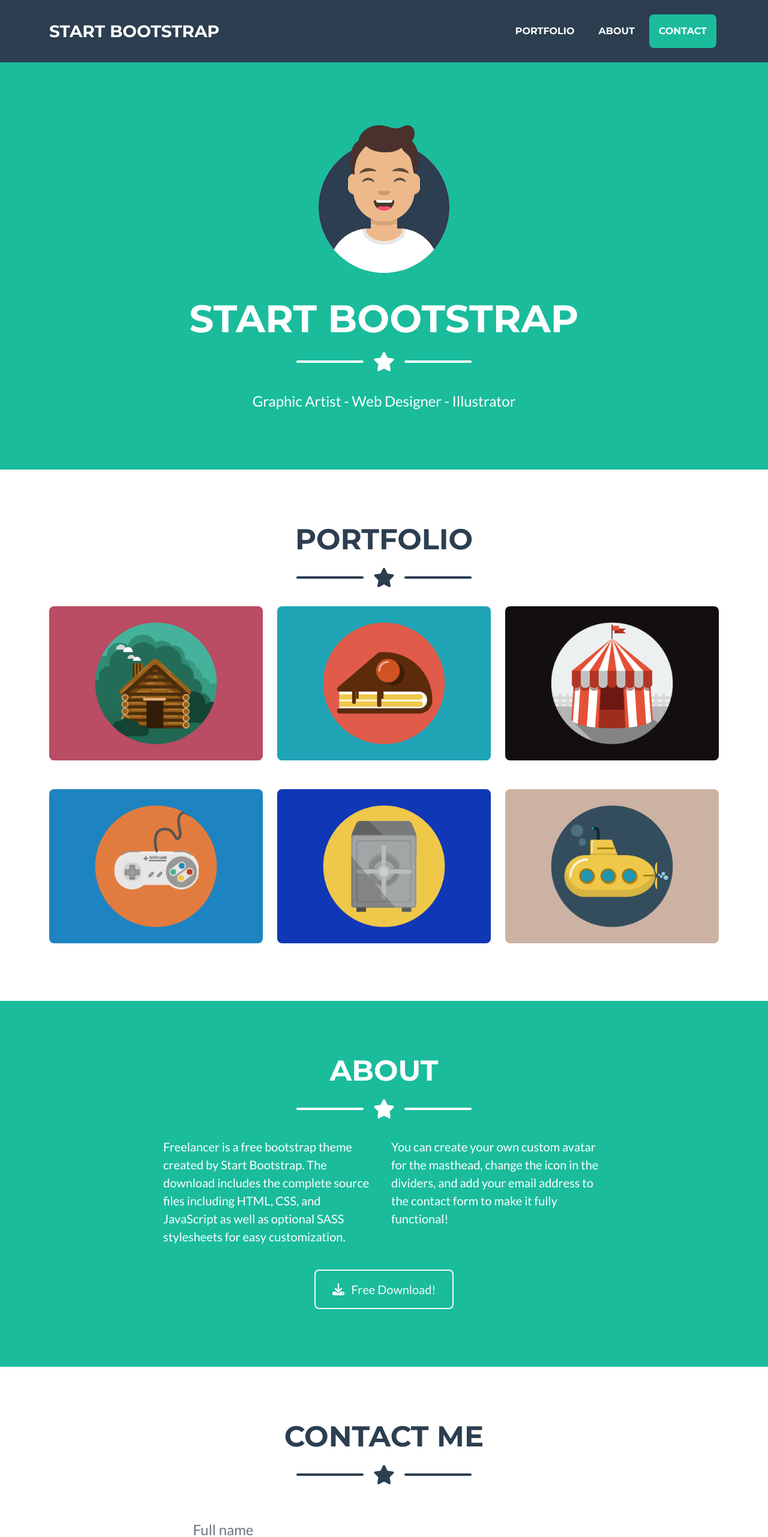
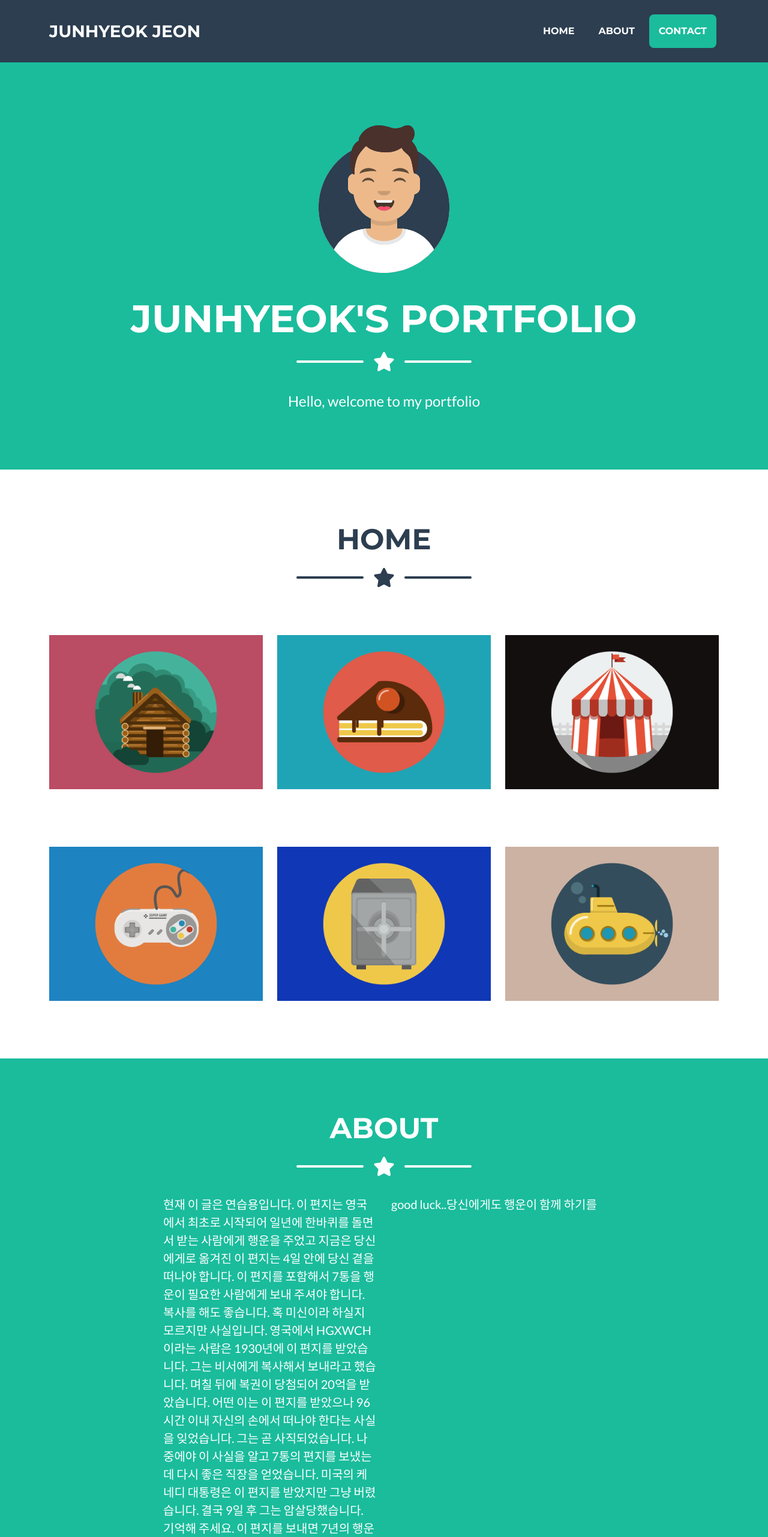
Before and after one commit to JunHyeok-Jeon/JunHyeok-Jeon.github-io, a plain HTML site: page index.html in a window 1280 px wide. Shown: the top 2563 px of the page at 60% size. Drawn offline with nearby package versions, Linux system fonts and the light colour scheme.

Commit message:
practice

```diff
--- a/index.html
+++ b/index.html
@@ -5,7 +5,7 @@
         <meta name="viewport" content="width=device-width, initial-scale=1, shrink-to-fit=no" />
         <meta name="description" content="" />
         <meta name="author" content="" />
-        <title>Freelancer - Start Bootstrap Theme</title>
+        <title>전준혁 포토폴리오(업로드용)</title>
         <!-- Favicon-->
         <link rel="icon" type="image/x-icon" href="assets/favicon.ico" />
         <!-- Font Awesome icons (free version)-->
@@ -20,14 +20,14 @@
         <!-- Navigation-->
         <nav class="navbar navbar-expand-lg bg-secondary text-uppercase fixed-top" id="mainNav">
             <div class="container">
-                <a class="navbar-brand" href="#page-top">Start Bootstrap</a>
+                <a class="navbar-brand" href="https://github.com/JunHyeok-Jeon" target="_blank">JUNHYEOK JEON</a>
                 <button class="navbar-toggler text-uppercase font-weight-bold bg-primary text-white rounded" type="button" data-bs-toggle="collapse" data-bs-target="#navbarResponsive" aria-controls="navbarResponsive" aria-expanded="false" aria-label="Toggle navigation">
                     Menu
                     <i class="fas fa-bars"></i>
                 </button>
                 <div class="collapse navbar-collapse" id="navbarResponsive">
                     <ul class="navbar-nav ms-auto">
-                        <li class="nav-item mx-0 mx-lg-1"><a class="nav-link py-3 px-0 px-lg-3 rounded" href="#portfolio">Portfolio</a></li>
+                        <li class="nav-item mx-0 mx-lg-1"><a class="nav-link py-3 px-0 px-lg-3 rounded" href="#home">Home</a></li>
                         <li class="nav-item mx-0 mx-lg-1"><a class="nav-link py-3 px-0 px-lg-3 rounded" href="#about">About</a></li>
                         <li class="nav-item mx-0 mx-lg-1"><a class="nav-link py-3 px-0 px-lg-3 rounded" href="#contact">Contact</a></li>
                     </ul>
@@ -40,7 +40,7 @@
                 <!-- Masthead Avatar Image-->
                 <img class="masthead-avatar mb-5" src="assets/img/avataaars.svg" alt="..." />
                 <!-- Masthead Heading-->
-                <h1 class="masthead-heading text-uppercase mb-0">Start Bootstrap</h1>
+                <h1 class="masthead-heading text-uppercase mb-0"> JUNHYEOK'S PORTFOLIO </h1>
                 <!-- Icon Divider-->
                 <div class="divider-custom divider-light">
                     <div class="divider-custom-line"></div>
@@ -48,14 +48,14 @@
                     <div class="divider-custom-line"></div>
                 </div>
                 <!-- Masthead Subheading-->
-                <p class="masthead-subheading font-weight-light mb-0">Graphic Artist - Web Designer - Illustrator</p>
+                <p class="masthead-subheading font-weight-light mb-0">Hello, welcome to my portfolio</p>
             </div>
         </header>
         <!-- Portfolio Section-->
-        <section class="page-section portfolio" id="portfolio">
+        <section class="page-section home" id="home">
             <div class="container">
                 <!-- Portfolio Section Heading-->
-                <h2 class="page-section-heading text-center text-uppercase text-secondary mb-0">Portfolio</h2>
+                <h2 class="page-section-heading text-center text-uppercase text-secondary mb-0">Home</h2>
                 <!-- Icon Divider-->
                 <div class="divider-custom">
                     <div class="divider-custom-line"></div>
@@ -134,8 +134,8 @@
                 </div>
                 <!-- About Section Content-->
                 <div class="row">
-                    <div class="col-lg-4 ms-auto"><p class="lead">Freelancer is a free bootstrap theme created by Start Bootstrap. The download includes the complete source files including HTML, CSS, and JavaScript as well as optional SASS stylesheets for easy customization.</p></div>
-                    <div class="col-lg-4 me-auto"><p class="lead">You can create your own custom avatar for the masthead, change the icon in the dividers, and add your email address to the contact form to make it fully functional!</p></div>
+                    <div class="col-lg-4 ms-auto"><p class="lead">현재 이 글은 연습용입니다. 이 편지는 영국에서 최초로 시작되어 일년에 한바퀴를 돌면서 받는 사람에게 행운을 주었고 지금은 당신에게로 옮겨진 이 편지는 4일 안에 당신 곁을 떠나야 합니다. 이 편지를 포함해서 7통을 행운이 필요한 사람에게 보내 주셔야 합니다. 복사를 해도 좋습니다. 혹 미신이라 하실지 모르지만 사실입니다. 영국에서 HGXWCH이라는 사람은 1930년에 이 편지를 받았습니다. 그는 비서에게 복사해서 보내라고 했습니다. 며칠 뒤에 복권이 당첨되어 20억을 받았습니다. 어떤 이는 이 편지를 받았으나 96시간 이내 자신의 손에서 떠나야 한다는 사실을 잊었습니다. 그는 곧 사직되었습니다. 나중에야 이 사실을 알고 7통의 편지를 보냈는데 다시 좋은 직장을 얻었습니다. 미국의 케네디 대통령은 이 편지를 받았지만 그냥 버렸습니다. 결국 9일 후 그는 암살당했습니다. 기억해 주세요. 이 편지를 보내면 7년의 행운이 있을 것이고 그렇지 않으면 3년의 불행이 있을 것입니다. 그리고 이 편지를 버리거나 낙서를 해서는 절대로 안됩니다. 7통입니다. 이 편지를 받은 사람은 행운이 깃들것입니다. 힘들겠지만 좋은게 좋다고 생각하세요. 7년의 행운을 빌면서...편지를 보내세요.</p></div>
+                    <div class="col-lg-4 me-auto"><p class="lead">good luck..당신에게도 행운이 함께 하기를</p></div>
                 </div>
                 <!-- About Section Button-->
                 <div class="text-center mt-4">
@@ -150,7 +150,7 @@
         <section class="page-section" id="contact">
             <div class="container">
                 <!-- Contact Section Heading-->
-                <h2 class="page-section-heading text-center text-uppercase text-secondary mb-0">Contact Me</h2>
+                <h2 class="page-section-heading text-center text-uppercase text-secondary mb-0">Contact JEON</h2>
                 <!-- Icon Divider-->
                 <div class="divider-custom">
                     <div class="divider-custom-line"></div>
@@ -171,13 +171,13 @@
                             <!-- Name input-->
                             <div class="form-floating mb-3">
                                 <input class="form-control" id="name" type="text" placeholder="Enter your name..." data-sb-validations="required" />
-                                <label for="name">Full name</label>
+                                <label for="name">Full name-(Please make sure to enter it)</label>
                                 <div class="invalid-feedback" data-sb-feedback="name:required">A name is required.</div>
                             </div>
                             <!-- Email address input-->
                             <div class="form-floating mb-3">
                                 <input class="form-control" id="email" type="email" placeholder="name@example.com" data-sb-validations="required,email" />
-                                <label for="email">Email address</label>
+                                <label for="email">Email address-(Email to reply to)</label>
                                 <div class="invalid-feedback" data-sb-feedback="email:required">An email is required.</div>
                                 <div class="invalid-feedback" data-sb-feedback="email:email">Email is not valid.</div>
                             </div>
```
